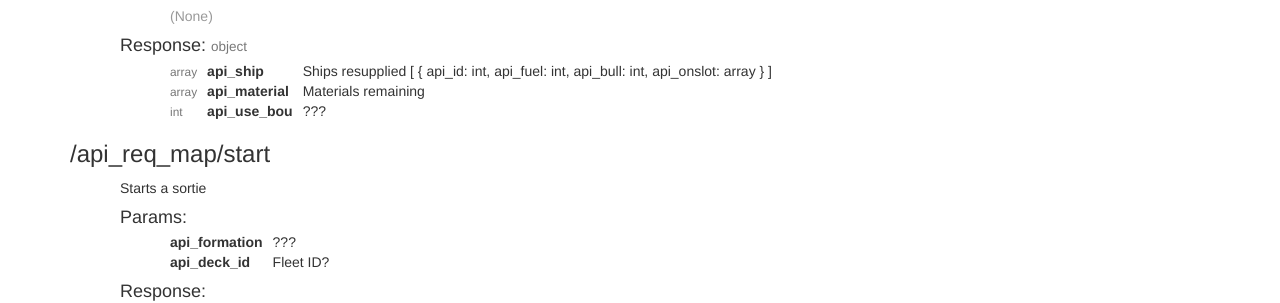
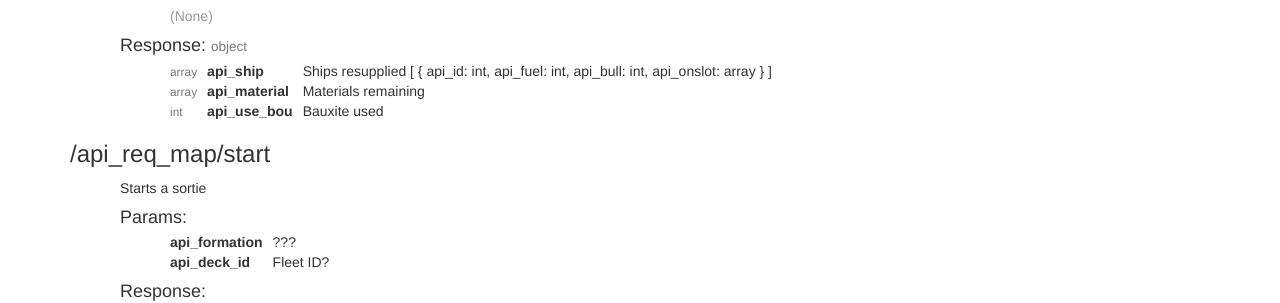
Before and after one commit to KanColleTool/kancolletool.github.io, a Jekyll site: the page built from docs/api/index.html, in a window 1280 px wide and 900 px high, scrolled down 9128 px. Shown: the part 157-460 px from the top of the window. Built offline with Jekyll 4.4.1, drawn with Linux system fonts in a browser that asks for light colours; nearby versions of some CDN libraries; Markdown is read by kramdown in place of the engine named in the settings.

Commit message:
add information about api_req_hoyku/charge

```diff
--- a/_data/api.yml
+++ b/_data/api.yml
@@ -1193,7 +1193,7 @@
           name: api_material
           type: array
         -
-          desc: "???"
+          desc: "Bauxite used"
           name: api_use_bou
           type: int
 
```
